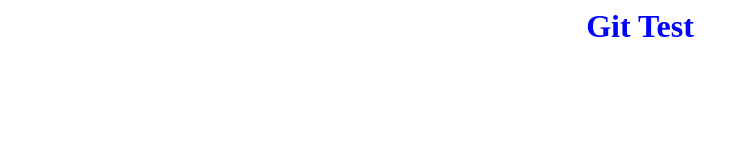
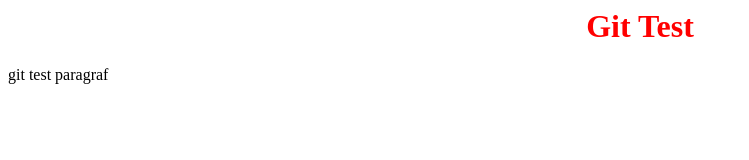
Before and after one commit to milivangit/tester, a plain HTML site: page index.html in a window 1280 px wide. Shown: the whole page, without its empty margins (0-749 px from the left). Drawn offline with Linux system fonts and the light colour scheme.

Commit message:
promena stila

```diff
--- a/index.html
+++ b/index.html
@@ -10,5 +10,7 @@
 
     <h1>Git Test</h1>
 
+    <p>git test paragraf</p>
+
 </body>
 </html>
--- a/style.css
+++ b/style.css
@@ -1,4 +1,4 @@
 h1 {
-    color: blue;
+    color: red;
     text-align: center;
 }
```
